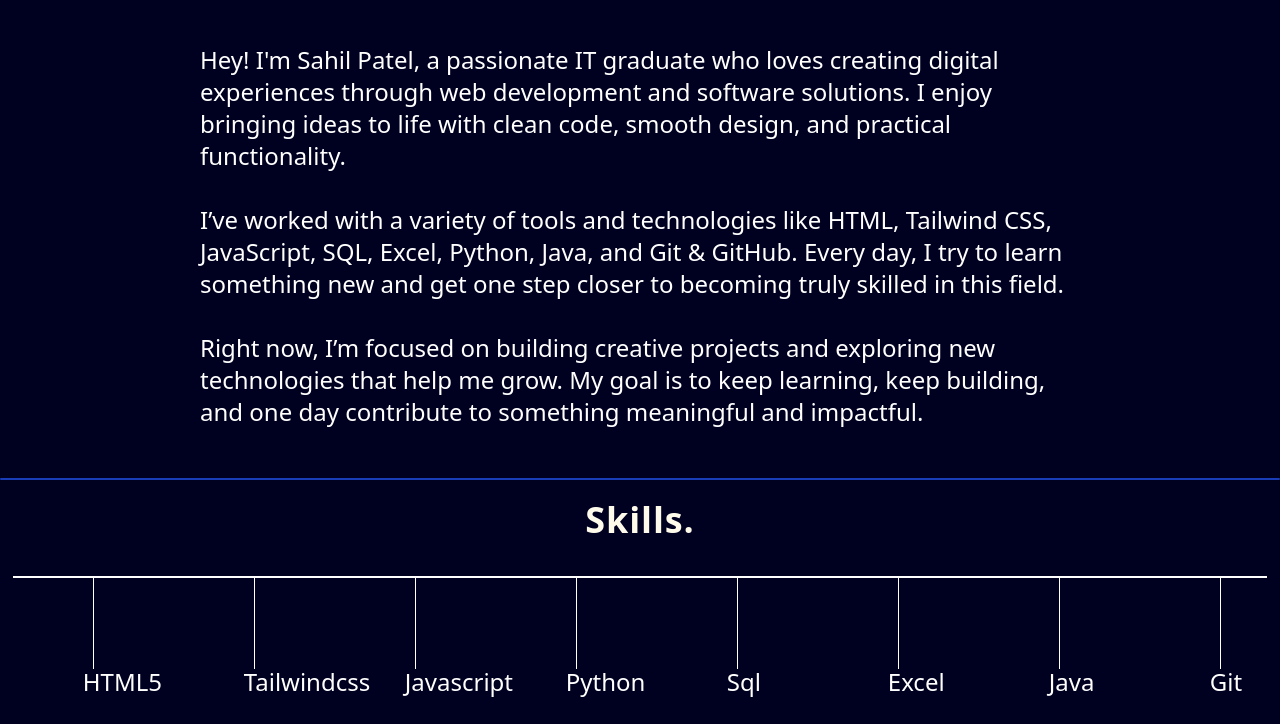
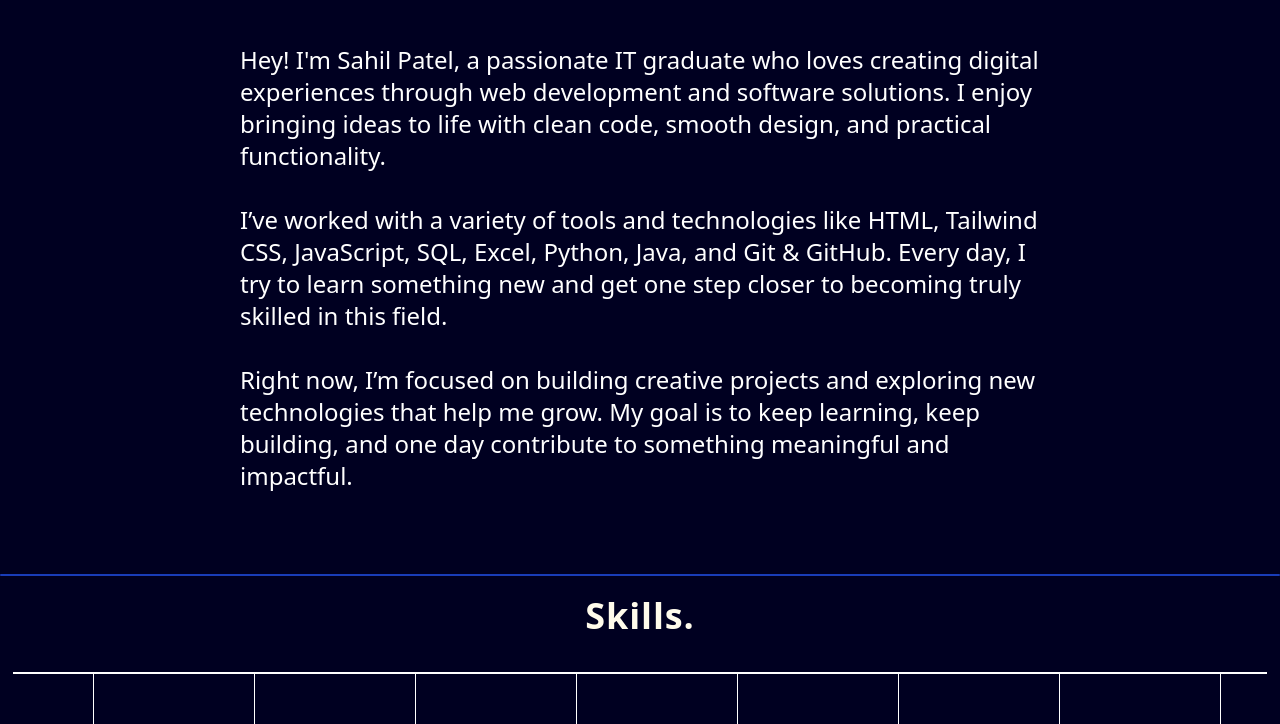
Before and after one commit to SahilPatel010/My-Portfolio, a website: page index.html in a window 1280 px wide. Shown: the part 578-1302 px from the top of the page. Drawn offline with nearby package versions, Linux system fonts and the light colour scheme.

Commit message:
new updates

```diff
--- a/index.html
+++ b/index.html
@@ -53,21 +53,19 @@
 
 
 
-<section class="secondSection w-full m-auto h-[80vh] px-4 sm:px-10 md:px-0" id="about">
-  <h1 class="text-4xl sm:text-4xl font-bold text-center mb-8 tracking-wide my-[20px] text-amber-50">
-    About.
-  </h1>
 
-  <div class="about-para  mx-[200px] my-[50px]  md:mx-[200px]  md:my-[50px] text-2xl sm:text-lg md:text-2xl text-white">
+     <section class="secondSection w-full m-auto h-[80vh]" id="about">
+  <h1 class="text-4xl font-bold text-center mb-8 tracking-wide   my-[20px] text-amber-50">About.</h1>
+  <div class="about-para mx-[20px] lg:mx-[200px] lg:px-10  my-[50px] text-2xl">
     <p>
-      Hey! I'm Sahil Patel, a passionate IT graduate who loves creating digital experiences through web development and software solutions. I enjoy bringing ideas to life with clean code, smooth design, and practical functionality.
-      <br /><br />
-      I’ve worked with a variety of tools and technologies like HTML, Tailwind CSS, JavaScript, SQL, Excel, Python, Java, and Git & GitHub. Every day, I try to learn something new and get one step closer to becoming truly skilled in this field.
-      <br /><br />
-      Right now, I’m focused on building creative projects and exploring new technologies that help me grow. My goal is to keep learning, keep building, and one day contribute to something meaningful and impactful.
-    </p>
+     Hey! I'm Sahil Patel, a passionate IT graduate who loves creating digital experiences through web development and software solutions. I enjoy bringing ideas to life with clean code, smooth design, and practical functionality.<br/><br/>
+
+I’ve worked with a variety of tools and technologies like HTML, Tailwind CSS, JavaScript, SQL, Excel, Python, Java, and Git & GitHub. Every day, I try to learn something new and get one step closer to becoming truly skilled in this field.<br/><br/>
+
+Right now, I’m focused on building creative projects and exploring new technologies that help me grow. My goal is to keep learning, keep building, and one day contribute to something meaningful and impactful.<br><br/>
   </div>
 </section>
+
 
  <hr class="w-12/12 h-[2px] bg-gradient-to-r bg-blue-800 border-0 rounded-full" />
 
```
Also changed, not shown: test.html (+1 -1 lines), output.css.
